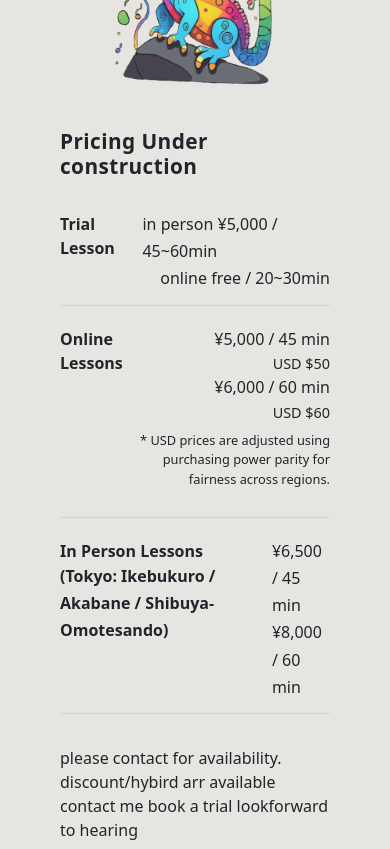
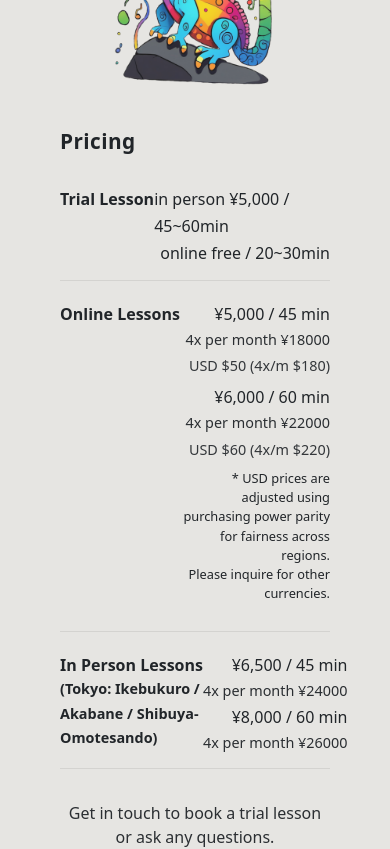
Before and after one commit to remiyamazaki03/chameleon-studios-website, a Next.js app: page /en/voicecoach in a window 390 px wide. Shown: the part 5420-6269 px from the top of the page. Built offline with nearby package versions, Linux system fonts and the light colour scheme.

Commit message:
insert Japanese, mobile fixes

```diff
--- a/messages/en/voice.json
+++ b/messages/en/voice.json
@@ -39,16 +39,20 @@
   "online": {
     "title": "Online Lessons",
     "p1": "¥5,000 / 45 min",
-    "p1usd": "USD $50",
+    "p1usd": "USD $50 (4x/m $180)",
+    "package1": "4x per month ¥18000",
     "p2": "¥6,000 / 60 min",
-    "p2usd": "USD $60",
-    "usd": "* USD prices are adjusted using purchasing power parity for fairness across regions."
+    "p2usd": "USD $60 (4x/m $220)",
+    "package2": "4x per month ¥22000",
+    "usd": "* USD prices are adjusted using purchasing power parity for fairness across regions.\nPlease inquire for other currencies."
   },
   "f2f": {
     "title": "In Person Lessons",
     "locations": "(Tokyo: Ikebukuro / Akabane / Shibuya-Omotesando)",
     "p1": "¥6,500 / 45 min",
-    "p2": "¥8,000 / 60 min"
+    "package1": "4x per month ¥24000",
+    "p2": "¥8,000 / 60 min",
+    "package2": "4x per month ¥26000"
   },
-  "cta": "please contact for availability. discount/hybird arr available contact me book a trial lookforward to hearing"
+  "cta": "Get in touch to book a trial lesson or ask any questions."
 }
--- a/messages/ja/voice.json
+++ b/messages/ja/voice.json
@@ -31,23 +31,27 @@
   },
   "pricing": "料金",
   "trial": {
-    "title": "Trial Lesson",
-    "p1": "in person ¥5,000 / 45~60min",
-    "p2": "online free / 20~30min"
+    "title": "トライアル レッスン",
+    "p1": "対面式 ¥5,000 / 45~60min",
+    "p2": "オンライン 無料 / 20~30min"
   },
   "online": {
-    "title": "Online Lessons",
-    "p1": "¥5,000 / 45 min",
-    "p1usd": "USD $50",
-    "p2": "¥6,000 / 60 min",
-    "p2usd": "USD $60",
-    "usd": "* USD prices are adjusted using purchasing power parity for fairness across regions."
+    "title": "オンライン レッスン",
+    "p1": "¥5,000 / 45分",
+    "p1usd": "",
+    "package1": "月４回 ¥18,000",
+    "p2": "¥6,000 / 60分",
+    "p2usd": "",
+    "package2": "月４回 ¥22,000",
+    "usd": ""
   },
   "f2f": {
-    "title": "In Person Lessons",
-    "locations": "(Tokyo: Ikebukuro / Akabane / Shibuya-Omotesando)",
-    "p1": "¥6,500 / 45 min",
-    "p2": "¥8,000 / 60 min"
+    "title": "対面式レッスン",
+    "locations": "（池袋・赤羽・渋谷・表参道）",
+    "p1": "¥6,500 / 45分",
+    "package1": "月４回 ¥24,000",
+    "p2": "¥8,000 / 60分",
+    "package2": "月４回 ¥26,000"
   },
-  "cta": "please contact for availability. discount/hybird arr available contact me book a trial lookforward to hearing"
+  "cta": "体験レッスンのご予約やご質問など、お気軽にご連絡ください。"
 }
--- a/src/app/[lang]/voicecoach/page.module.css
+++ b/src/app/[lang]/voicecoach/page.module.css
@@ -3,7 +3,7 @@
 }
 .pricingImg {
   max-width: clamp(200px, 30vw, 350px);
-  opacity: 0.85;
+  opacity: 0.9;
 }
 .pricing {
   max-width: 640px;
@@ -31,17 +31,25 @@
   align-items: flex-end;
   line-height: 1.7;
 }
-.priceGroup small {
+.usd {
   font-size: 0.9rem;
-  line-height: 1.5;
+  opacity: 0.9;
+  text-align: end;
+  padding-top: 2px;
+  padding-bottom: 5px;
+}
+.package {
+  font-size: 0.9rem;
+  opacity: 0.95;
 }
 .locations {
+  font-size: clamp(0.9rem, 2vw, 1rem);
   line-height: 1.7;
 }
 .priceNote {
   text-align: end;
   font-size: 0.8rem;
-  margin-top: 0.5rem;
+  margin-top: 2px;
 }
 
 .priceList strong {
@@ -50,4 +58,12 @@
 
 .cta {
   margin-top: 1.5rem;
+  font-weight: 500;
+  text-align: center;
+  opacity: 0.95;
 }
+@media (max-width: 767px) {
+  .locations {
+    max-width: 24ch;
+  }
+}
--- a/src/app/[lang]/voicecoach/page.tsx
+++ b/src/app/[lang]/voicecoach/page.tsx
@@ -95,11 +95,11 @@ export default function Voicecoach() {
         />
         <div className="col-lg-7 px-5 py-lg-5 ">
           <div className={`pt-4 pt-lg-0 ${styles.pricing}`}>
-            <h2 className="subhead">{t("pricing")} Under construction</h2>
+            <h2 className="subhead">{t("pricing")}</h2>
 
             <ul className={styles.priceList}>
               <li>
-                <strong>{t("trial.title")}</strong>
+                <strong className="text-nowrap">{t("trial.title")}</strong>
                 <div className={styles.priceGroup}>
                   <span>{t("trial.p1")}</span>
                   <span>{t("trial.p2")}</span>
@@ -107,29 +107,39 @@ export default function Voicecoach() {
               </li>
 
               <li>
-                <strong>{t("online.title")}</strong>
+                <strong className="text-nowrap">{t("online.title")}</strong>
                 <div className={styles.priceGroup}>
-                  <span>
-                    {t("online.p1")}
-                    <small>{t("online.p1usd")}</small>
-                  </span>
-
-                  <span>
-                    {t("online.p2")}
-                    <small>{t("online.p2usd")}</small>
-                  </span>
-                  <p className={styles.priceNote}>{t("online.usd")}</p>
+                  <span>{t("online.p1")}</span>
+                  <span className={styles.package}>{t("online.package1")}</span>
+                  <span className={styles.usd}>{t("online.p1usd")}</span>
+                  <span>{t("online.p2")}</span>
+                  <span className={styles.package}>
+                    {t("online.package2")}
+                  </span>{" "}
+                  <span className={styles.usd}>{t("online.p2usd")}</span>
+                  <p
+                    className={styles.priceNote}
+                    style={{ whiteSpace: "pre-line" }}
+                  >
+                    {t("online.usd")}
+                  </p>
                 </div>
               </li>
 
               <li>
                 <strong className="d-flex flex-column">
-                  {t("f2f.title")}
+                  <span className="text-nowrap">{t("f2f.title")}</span>
                   <span className={styles.locations}>{t("f2f.locations")}</span>
                 </strong>
                 <div className={styles.priceGroup}>
-                  <span>{t("f2f.p1")}</span>
-                  <span>{t("f2f.p2")}</span>
+                  <span className="text-nowrap">{t("f2f.p1")}</span>
+                  <span className={`text-nowrap ${styles.package}`}>
+                    {t("f2f.package1")}
+                  </span>
+                  <span className="text-nowrap">{t("f2f.p2")}</span>
+                  <span className={`text-nowrap ${styles.package}`}>
+                    {t("f2f.package2")}
+                  </span>
                 </div>
               </li>
             </ul>
```
